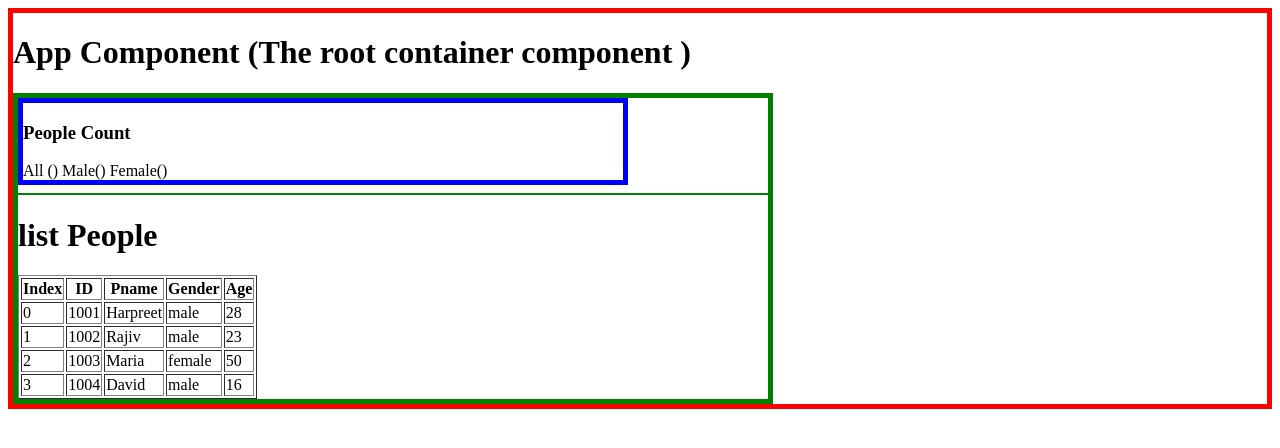
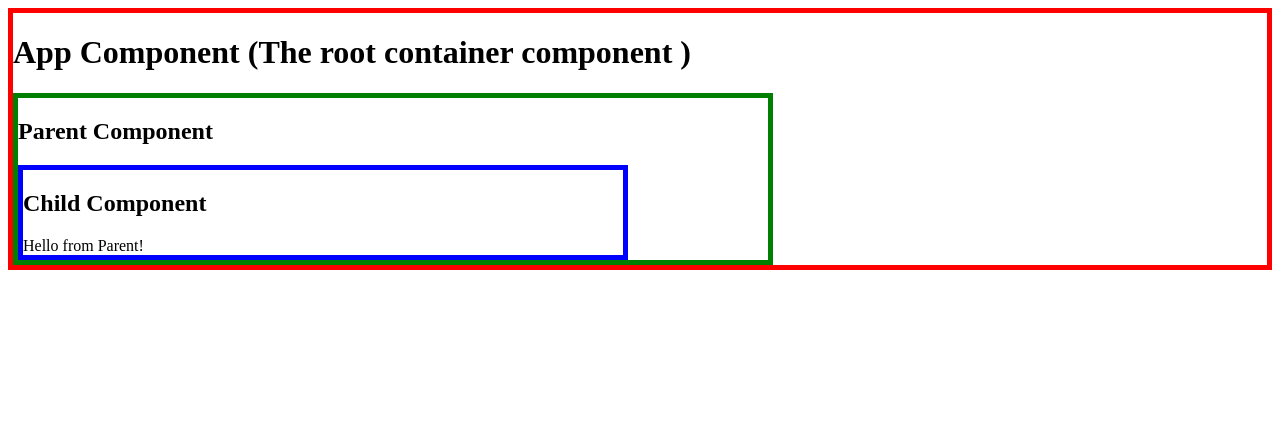
Before and after one commit to jackofalltradesprogrammer/AngularBootCamp, an Angular app: page / in a window 1280 px wide. Shown: the top 448 px of the page. Built offline with nearby package versions, Linux system fonts and the light colour scheme.

Commit message:
D6 - Send data from parent compontent to child component

```diff
--- a/src/app/app.component.html
+++ b/src/app/app.component.html
@@ -1,6 +1,7 @@
 <div style="border:red 5px solid">
   <h1>App Component (The root container component )</h1>
 
-  <app-person-list></app-person-list>
+  <!-- <app-person-list></app-person-list> -->
+  <app-parent></app-parent>
 
 </div>
--- a/src/app/child/child.component.html
+++ b/src/app/child/child.component.html
@@ -1,5 +1,4 @@
 <div style="border:blue 5px solid; width:600px">
-  <p>
-    child works!
-  </p>
+  <h2>Child Component</h2>
+  {{receivedDataFromParent}}
 </div>
--- a/src/app/child/child.component.ts
+++ b/src/app/child/child.component.ts
@@ -1,4 +1,5 @@
 import { Component, OnInit } from '@angular/core';
+import {Input} from '@angular/core';
 
 @Component({
   selector: 'app-child',
@@ -7,6 +8,9 @@
 })
 export class ChildComponent implements OnInit {
 
+  @Input()
+  receivedDataFromParent:string;
+
   constructor() { }
 
   ngOnInit() {
--- a/src/app/parent/parent.component.html
+++ b/src/app/parent/parent.component.html
@@ -1,6 +1,8 @@
 <div style="border:green 5px solid; width:750px">
-  <p>
-    parent works!
-  </p>
-  <app-child></app-child>
+  <h2>Parent Component</h2>
+
+  <app-child [receivedDataFromParent] = 'getParentData()'>
+
+  </app-child>
+
 </div>
--- a/src/app/parent/parent.component.ts
+++ b/src/app/parent/parent.component.ts
@@ -7,6 +7,9 @@
 })
 export class ParentComponent implements OnInit {
 
+  getParentData(){
+    return "Hello from Parent!";
+  }
   constructor() { }
 
   ngOnInit() {
```
